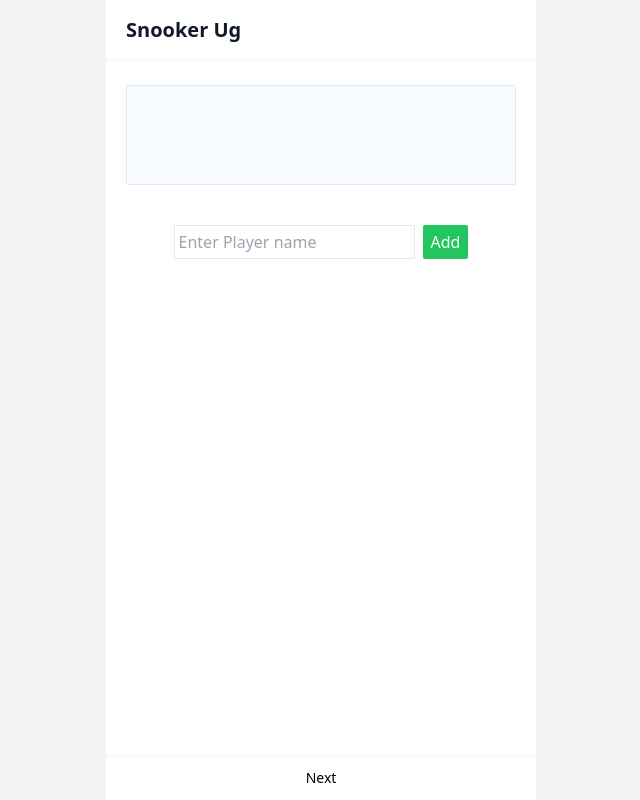
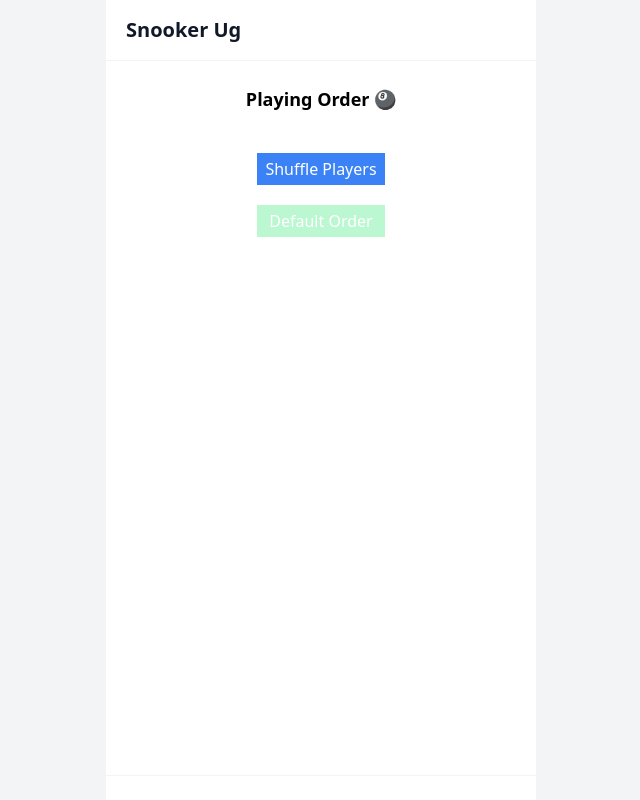
Before and after one commit to ojrallan/snooker_notepad, a React (Create React App) app: page / in a window 1280 px wide. Both pictures are taken after a click on the button "Next". Shown: the whole page, without its empty margins (319-959 px from the left). Built offline with nearby package versions, Linux system fonts and the light colour scheme.

Commit message:
Implement navigation to playing order view and player shuffling

```diff
--- a/src/App.js
+++ b/src/App.js
@@ -2,6 +2,7 @@ import { useState } from "react";
 
 function App() {
   const [playersList, setPlayersList] = useState([]);
+  const [currentPage, setCurrentPage] = useState("players");
 
   function handleAddPlayer(playerName) {
     if (playersList.includes(playerName)) {
@@ -26,19 +27,37 @@ function App() {
         <Header />
         {/* Content */}
         <main className="flex-1 px-5 py-6">
-          <PlayerDisplay
-            players={playersList}
-            onDeletePlayer={handleDeletePlayer}
-          />
-          <PlayerInput onAddPlayer={handleAddPlayer} />
+          {currentPage === "players" && (
+            <>
+              <PlayerDisplay
+                players={playersList}
+                onDeletePlayer={handleDeletePlayer}
+              />
+              <PlayerInput onAddPlayer={handleAddPlayer} />
+            </>
+          )}
+          {currentPage === "order" && (
+            <>
+              <h3 className="font-semibold text-center text-lg">
+                Playing Order 🎱
+              </h3>
+              <PlayingOrder players={playersList} />
+            </>
+          )}
         </main>
 
         {/* Bottom navigation */}
         <nav className="border-t border-gray-100 bg-white px-5 py-3">
           <div className="flex items-center justify-around">
+            {currentPage === "players" && (
+              <button
+                className="text-sm font-medium text-black"
+                onClick={() => setCurrentPage("order")}
+              >
+                Next
+              </button>
+            )}
             {/* <button className="text-sm font-medium text-black">Home</button> */}
-
-            <button className="text-sm font-medium text-black">Next</button>
           </div>
         </nav>
       </div>
@@ -51,6 +70,69 @@ function Header() {
     <header className="border-b border-gray-100 px-5 py-4">
       <h1 className="text-xl font-semibold text-gray-900">Snooker Ug</h1>
     </header>
+  );
+}
+
+function PlayingOrder({ players }) {
+  const [playerOrder, setPlayerOrder] = useState(players);
+  const defaultOrder = players;
+
+  //Fisher-Yates shuffle
+  function shuffleArray(array) {
+    const shuffled = [...array];
+
+    for (let i = shuffled.length - 1; i > 0; i--) {
+      const j = Math.floor(Math.random() * (i + 1));
+
+      [shuffled[i], shuffled[j]] = [shuffled[j], shuffled[i]];
+    }
+
+    return shuffled;
+  }
+
+  function shufflePlayers() {
+    let players = playerOrder;
+    let newOrder = shuffleArray(players);
+    setPlayerOrder((prev) => newOrder);
+  }
+
+  function restoreOrder() {
+    setPlayerOrder((prev) => defaultOrder);
+  }
+
+  return (
+    <>
+      <ul className=" w-fit mx-auto">
+        {playerOrder.map((player, index) => (
+          <li className="text-lg mt-2 bg-pink-200 rounded-sm px-2 py-1">
+            {index + 1}. {player.charAt(0).toUpperCase() + player.slice(1)}
+          </li>
+        ))}
+      </ul>
+      <div className="flex flex-col items-center w-full">
+        <button
+          onClick={shufflePlayers}
+          className="mt-10 bg-blue-500 px-2 py-1 round-sm  w-32 text-white"
+        >
+          Shuffle Players
+        </button>
+        <button
+          disabled={
+            playerOrder.length === defaultOrder.length &&
+            playerOrder.every((value, index) => value === defaultOrder[index])
+          }
+          onClick={restoreOrder}
+          className={`${
+            playerOrder.length === defaultOrder.length &&
+            playerOrder.every((value, index) => value === defaultOrder[index])
+              ? "bg-green-200"
+              : "bg-green-500"
+          } mt-5 px-2 py-1 round-sm  w-32 text-white`}
+        >
+          Default Order
+        </button>
+      </div>
+    </>
   );
 }
 
```
